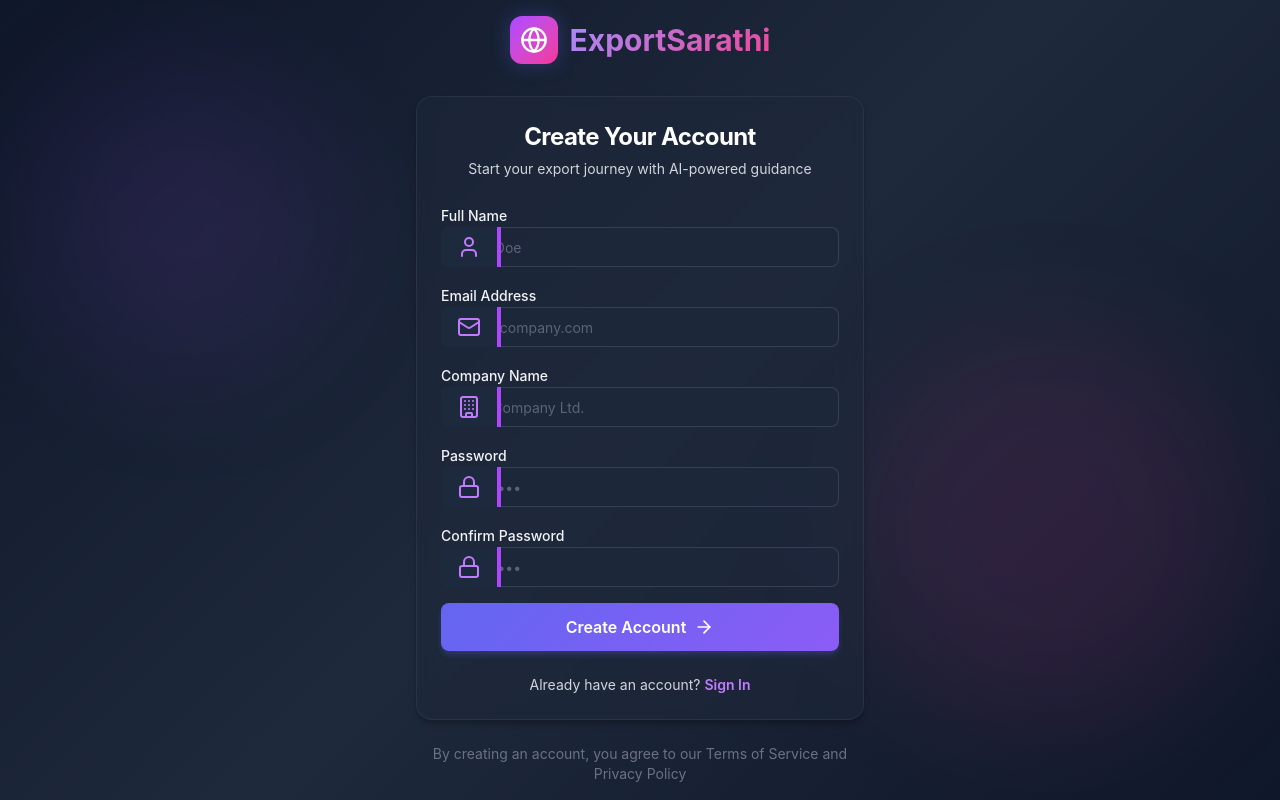
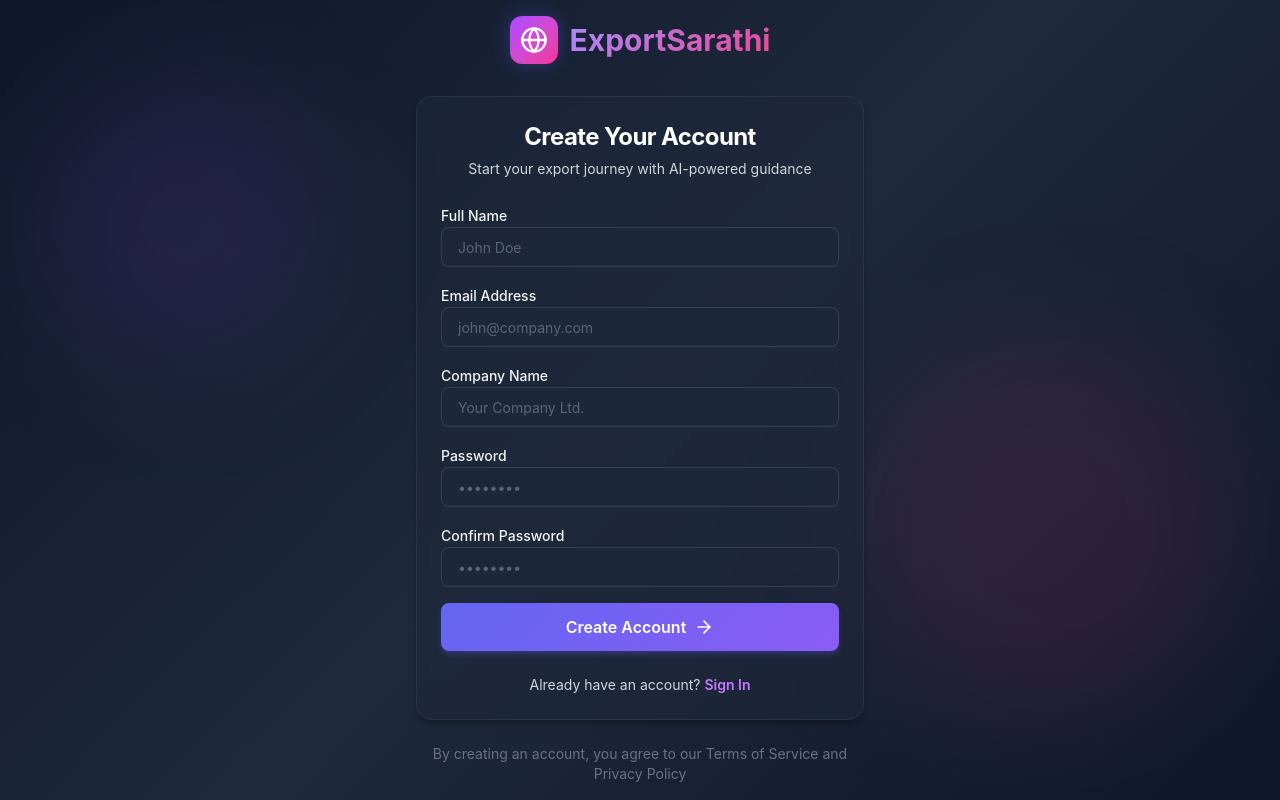
Before and after one commit to ajairaajvinayak/ExportSarathi, a Next.js app in the folder frontend/: page /register in a window 1280 px wide. Built offline with nearby package versions, Linux system fonts and the light colour scheme.

Commit message:
Remove icons from input fields to prevent text overlap

```diff
--- a/frontend/app/login/page.tsx
+++ b/frontend/app/login/page.tsx
@@ -67,21 +67,14 @@ export default function LoginPage() {
                         <form onSubmit={handleSubmit} className="space-y-4">
                             <div className="space-y-2">
                                 <Label htmlFor="email" className="text-gray-100">Email Address</Label>
-                                <div className="relative flex items-center">
-                                    <div className="absolute left-0 top-0 bottom-0 flex items-center justify-center w-14 bg-slate-800 rounded-l-md">
-                                        <Mail className="h-6 w-6 text-purple-400" />
-                                    </div>
-                                    <div className="absolute left-14 top-0 bottom-0 w-1 bg-purple-500"></div>
                                 <Input
                                     id="email"
                                     type="email"
                                     placeholder="john@company.com"
-                                        className="pl-24"
                                     value={formData.email}
                                     onChange={(e) => setFormData({ ...formData, email: e.target.value })}
                                     required
                                 />
-                                </div>
                             </div>
 
                             <div className="space-y-2">
@@ -91,21 +84,14 @@ export default function LoginPage() {
                                         Forgot password?
                                     </Link>
                                 </div>
-                                <div className="relative flex items-center">
-                                    <div className="absolute left-0 top-0 bottom-0 flex items-center justify-center w-14 bg-slate-800 rounded-l-md">
-                                        <Lock className="h-6 w-6 text-purple-400" />
-                                    </div>
-                                    <div className="absolute left-14 top-0 bottom-0 w-1 bg-purple-500"></div>
                                 <Input
                                     id="password"
                                     type="password"
                                     placeholder="••••••••"
-                                        className="pl-24"
                                     value={formData.password}
                                     onChange={(e) => setFormData({ ...formData, password: e.target.value })}
                                     required
                                 />
-                                </div>
                             </div>
 
                             <Button
--- a/frontend/app/register/page.tsx
+++ b/frontend/app/register/page.tsx
@@ -79,97 +79,62 @@ export default function RegisterPage() {
                         <form onSubmit={handleSubmit} className="space-y-4">
                             <div className="space-y-2">
                                 <Label htmlFor="fullName" className="text-gray-100">Full Name</Label>
-                                <div className="relative flex items-center">
-                                    <div className="absolute left-0 top-0 bottom-0 flex items-center justify-center w-14 bg-slate-800 rounded-l-md">
-                                        <User className="h-6 w-6 text-purple-400" />
-                                    </div>
-                                    <div className="absolute left-14 top-0 bottom-0 w-1 bg-purple-500"></div>
                                 <Input
                                     id="fullName"
                                     type="text"
                                     placeholder="John Doe"
-                                        className="pl-24"
                                     value={formData.fullName}
                                     onChange={(e) => setFormData({ ...formData, fullName: e.target.value })}
                                     required
                                 />
                             </div>
-                            </div>
 
                             <div className="space-y-2">
                                 <Label htmlFor="email" className="text-gray-100">Email Address</Label>
-                                <div className="relative flex items-center">
-                                    <div className="absolute left-0 top-0 bottom-0 flex items-center justify-center w-14 bg-slate-800 rounded-l-md">
-                                        <Mail className="h-6 w-6 text-purple-400" />
-                                    </div>
-                                    <div className="absolute left-14 top-0 bottom-0 w-1 bg-purple-500"></div>
                                 <Input
                                     id="email"
                                     type="email"
                                     placeholder="john@company.com"
-                                        className="pl-24"
                                     value={formData.email}
                                     onChange={(e) => setFormData({ ...formData, email: e.target.value })}
                                     required
                                 />
                             </div>
-                            </div>
 
                             <div className="space-y-2">
                                 <Label htmlFor="company" className="text-gray-100">Company Name</Label>
-                                <div className="relative flex items-center">
-                                    <div className="absolute left-0 top-0 bottom-0 flex items-center justify-center w-14 bg-slate-800 rounded-l-md">
-                                        <Building className="h-6 w-6 text-purple-400" />
-                                    </div>
-                                    <div className="absolute left-14 top-0 bottom-0 w-1 bg-purple-500"></div>
                                 <Input
                                     id="company"
                                     type="text"
                                     placeholder="Your Company Ltd."
-                                        className="pl-24"
                                     value={formData.company}
                                     onChange={(e) => setFormData({ ...formData, company: e.target.value })}
                                     required
                                 />
                             </div>
-                            </div>
 
                             <div className="space-y-2">
                                 <Label htmlFor="password" className="text-gray-100">Password</Label>
-                                <div className="relative flex items-center">
-                                    <div className="absolute left-0 top-0 bottom-0 flex items-center justify-center w-14 bg-slate-800 rounded-l-md">
-                                        <Lock className="h-6 w-6 text-purple-400" />
-                                    </div>
-                                    <div className="absolute left-14 top-0 bottom-0 w-1 bg-purple-500"></div>
                                 <Input
                                     id="password"
                                     type="password"
                                     placeholder="••••••••"
-                                        className="pl-24"
                                     value={formData.password}
                                     onChange={(e) => setFormData({ ...formData, password: e.target.value })}
                                     required
                                 />
                             </div>
-                            </div>
 
                             <div className="space-y-2">
                                 <Label htmlFor="confirmPassword" className="text-gray-100">Confirm Password</Label>
-                                <div className="relative flex items-center">
-                                    <div className="absolute left-0 top-0 bottom-0 flex items-center justify-center w-14 bg-slate-800 rounded-l-md">
-                                        <Lock className="h-6 w-6 text-purple-400" />
-                                    </div>
-                                    <div className="absolute left-14 top-0 bottom-0 w-1 bg-purple-500"></div>
                                 <Input
                                     id="confirmPassword"
                                     type="password"
                                     placeholder="••••••••"
-                                        className="pl-24"
                                     value={formData.confirmPassword}
                                     onChange={(e) => setFormData({ ...formData, confirmPassword: e.target.value })}
                                     required
                                 />
-                                </div>
                             </div>
 
                             <Button
```
Lines whose indentation alone changed are shown as unchanged.
